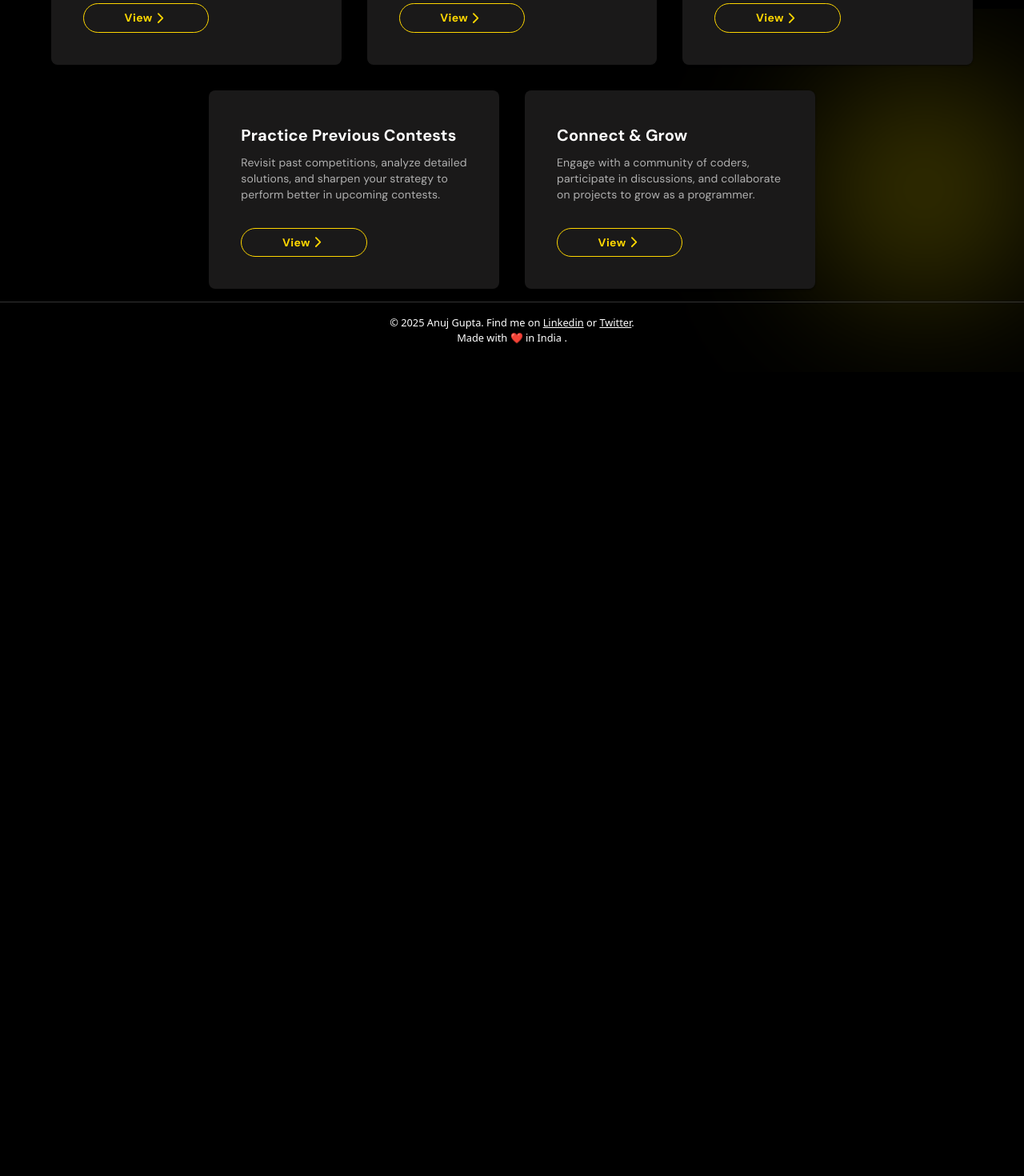
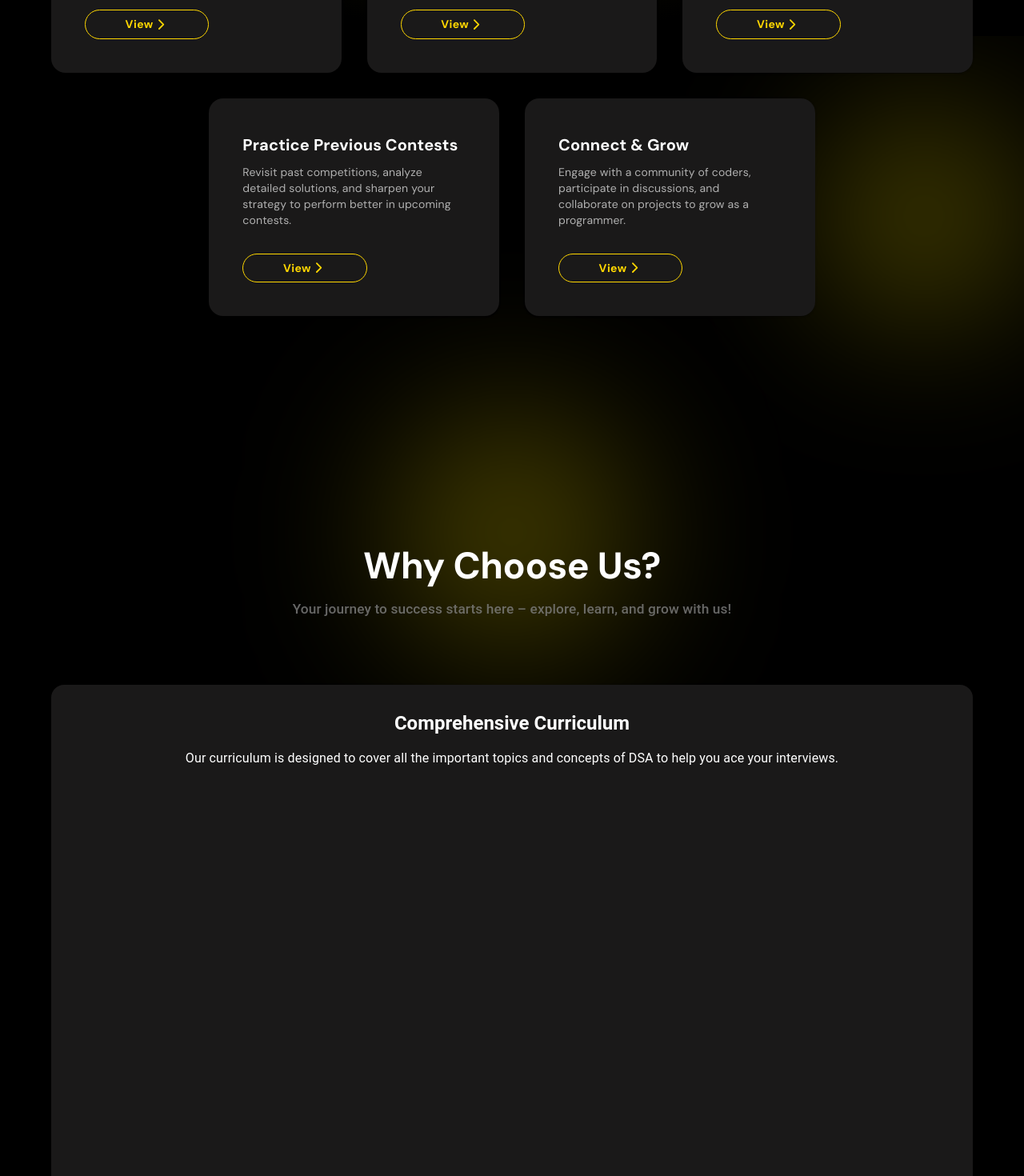
Before and after one commit to a-nuj1/CP-Application-Frontend, a React (Vite) app: page / in a window 1280 px wide. Shown: the part 620-2090 px from the top of the page at 80% size. Before the commit the page ends 1085 px from the top, so only its background shows below. Built offline with nearby package versions, Linux system fonts and the light colour scheme.

Commit message:
section2 continues

```diff
--- a/src/App.css
+++ b/src/App.css
@@ -0,0 +1,44 @@
+/* section1 cards css */
+
+.glow-card {
+    position: relative;
+    border: 2px solid transparent;
+    transition: border 0.3s ease-in-out, box-shadow 0.3s ease-in-out;
+}
+
+.glow-card::before {
+    content: "";
+    position: absolute;
+    top: var(--y, 50%);
+    left: var(--x, 50%);
+    transform: translate(-50%, -50%);
+    width: 550px;
+    height: 550px;
+    background: radial-gradient(var(--glow-color), transparent, transparent);
+    filter: blur(60px);
+    opacity: 0;
+    transition: opacity 0.3s ease-in-out;
+    pointer-events: none;
+    z-index: 0;
+}
+
+.glow-card:hover::before {
+    opacity: 1;
+}
+
+.glow-card::after {
+    content: "";
+    position: absolute;
+    inset: 2px;
+    border-radius: 18px;
+    background: rgba(26, 25, 25, 0.75);
+    backdrop-filter: blur(10px);
+    z-index: -1;
+}
+
+.glow-card:hover {
+    border-color: var(--glow-color);
+    box-shadow: 0 0 5px var(--glow-color);
+}
+
+/* section1 ends here  */
--- a/src/components/pages/Home.jsx
+++ b/src/components/pages/Home.jsx
@@ -1,4 +1,5 @@
 import React from 'react'
+import "../../App.css"
 import Section1 from './Section1'
 import Section2 from './Section2'
 
@@ -7,7 +8,7 @@ function Home() {
   return (
     <>
     <Section1/>
-    {/* <Section2/> */}
+    <Section2/>
     </>
   )
 }
--- a/src/components/pages/Section1.jsx
+++ b/src/components/pages/Section1.jsx
@@ -1,4 +1,4 @@
-import React from "react";
+import React, { useState } from "react";
 import {
   Container,
   Box,
@@ -10,7 +10,50 @@ import {
 } from "@mui/material";
 import { IoChevronForwardOutline } from "react-icons/io5";
 
+import "../../App.css";
+
+const features = [
+  {
+    title: "Master DSA Concepts",
+    desc: "Explore a structured collection of problems and learning paths designed to enhance your algorithmic skills effectively.",
+  },
+  {
+    title: "Compete in Weekly Contests",
+    desc: "Join exciting coding battles, challenge peers, and climb the leaderboard every week to prove your problem-solving skills.",
+  },
+  {
+    title: "Top Problems of the Week",
+    desc: "Solve trending challenges picked by experts, track your progress, and refine your coding approach with real-time insights.",
+  },
+  {
+    title: "Practice Previous Contests",
+    desc: "Revisit past competitions, analyze detailed solutions, and sharpen your strategy to perform better in upcoming contests.",
+  },
+  {
+    title: "Connect & Grow",
+    desc: "Engage with a community of coders, participate in discussions, and collaborate on projects to grow as a programmer.",
+  },
+];
+
+const glowColors = [
+  "rgba(214, 88, 208, 0.5)",
+  "rgba(0, 255, 127, 0.5)",
+  "rgba(30, 144, 255, 0.5)",
+  "rgba(255, 99, 71, 0.5)",
+  "rgba(117, 230, 228, 0.5)",
+];
+
 function Section1() {
+  const handleMouseMove = (e) => {
+    const { left, top, width, height } =
+      e.currentTarget.getBoundingClientRect();
+    const x = ((e.clientX - left) / width) * 100;
+    const y = ((e.clientY - top) / height) * 100;
+
+    e.currentTarget.style.setProperty("--x", `${x}%`);
+    e.currentTarget.style.setProperty("--y", `${y}%`);
+  };
+
   return (
     <Box
       sx={{
@@ -26,6 +69,7 @@ function Section1() {
       }}
     >
       <Container>
+
         {/* Heading */}
         <Typography
           variant="h2"
@@ -34,7 +78,7 @@ function Section1() {
             mb: 1,
             fontFamily: "DM Sans, sans-serif",
             fontWeight: "bold",
-            fontSize: { xs: "1.8rem", sm: "2.5rem", md: "2.8rem" },
+            fontSize: { xs: "1.9rem", sm: "2.8rem", md: "2.9rem" },
             lineHeight: { xs: "1.2", sm: "1.3", md: "1.4" },
           }}
         >
@@ -51,7 +95,7 @@ function Section1() {
             color: "gray",
             mb: 10,
             padding: { xs: "0 1rem", sm: "0 2rem", md: "0 8rem" },
-            fontSize: { xs: "0.85rem", sm: "0.85rem", md: "1.05rem" },
+            fontSize: { xs: "0.89rem", sm: "0.89rem", md: "1.08rem" },
             opacity: 0.8,
           }}
         >
@@ -63,32 +107,13 @@ function Section1() {
 
         {/* Cards */}
         <Grid container spacing={4} justifyContent="center">
-          {[
-            {
-              title: "Master DSA Concepts",
-              desc: "Explore a structured collection of problems and learning paths designed to enhance your algorithmic skills effectively.",
-            },
-            {
-              title: "Compete in Weekly Contests",
-              desc: "Join exciting coding battles, challenge peers, and climb the leaderboard every week to prove your problem-solving skills.",
-            },
-            {
-              title: "Top Problems of the Week",
-              desc: "Solve trending challenges picked by experts, track your progress, and refine your coding approach with real-time insights.",
-            },
-            {
-              title: "Practice Previous Contests",
-              desc: "Revisit past competitions, analyze detailed solutions, and sharpen your strategy to perform better in upcoming contests.",
-            },
-            {
-              title: "Connect & Grow",
-              desc: "Engage with a community of coders, participate in discussions, and collaborate on projects to grow as a programmer.",
-            },
-          ].map((feature, index) => (
+          {features.map((feature, index) => (
             <Grid item xs={12} sm={6} md={4} key={index}>
               <Card
+                className="glow-card"
+                onMouseMove={handleMouseMove}
                 sx={{
-                  backgroundColor: "#1a1919",
+                  background: "rgba(26, 25, 25, 1)",
                   color: "white",
                   textAlign: "left",
                   height: "100%",
@@ -96,8 +121,10 @@ function Section1() {
                   flexDirection: "column",
                   justifyContent: "space-between",
                   p: 3,
-                  borderRadius: "8px",
-                  // boxShadow: "0px 0px 10px rgba(255, 230, 0, 0.3)",
+                  borderRadius: "18px",
+                  position: "relative",
+                  overflow: "hidden",
+                  "--glow-color": glowColors[index % glowColors.length],
                 }}
               >
                 <CardContent sx={{ flex: 1, paddingLeft: 2 }}>
@@ -145,6 +172,7 @@ function Section1() {
             </Grid>
           ))}
         </Grid>
+
       </Container>
 
       <Box
--- a/src/components/pages/Section2.jsx
+++ b/src/components/pages/Section2.jsx
@@ -1,51 +1,103 @@
 import React from "react";
-import { Grid, Typography, Box } from "@mui/material";
+import {
+  Grid,
+  Typography,
+  Box,
+  Container,
+  Card,
+  CardContent,
+} from "@mui/material";
 
 function Section2() {
   return (
-    // <Grid container spacing={2} sx={{ height: "100vh", padding: "2rem" , backgroundColor: "green"}}>
-    //   {/* Left Section (0.5fr) */}
-    //   <Grid item xs={12} md={4} sx={{ display: "flex", alignItems: "center", justifyContent: "center" }}>
-    //     <Box>
-    //       <Typography variant="h4" fontWeight="bold">
-    //         Know More About Us
-    //       </Typography>
-    //       <Typography variant="body1">
-    //         Why to Choose CodeCompete
-    //       </Typography>
-    //     </Box>
-    //   </Grid>
+    <Box
+      sx={{
+        // minHeight: "100vh",
+        backgroundRepeat: "no-repeat",
+        color: "white",
+        display: "flex",
+        flexDirection: "column",
+        alignItems: "center",
+        px: 3,
+        mt: 10,
+        position: "relative",
+      }}
+    >
+      {/* Blur Circle Positioned at the Top */}
+      <Box
+        sx={{
+          width: "300px",
+          height: "300px",
+          borderRadius: "50%",
+          backgroundColor: "rgba(255, 230, 0, 0.28)",
+          filter: "blur(100px)",
+          position: "absolute",
+          top: 40,
+          left: "50%",
+          transform: "translateX(-50%)",
+          zIndex: -1,
+          pointerEvents: "none",
+        }}
+      />
 
-    //   {/* Right Section (1fr) */}
-    //   <Grid item xs={12} md={8} sx={{ display: "flex", alignItems: "center", justifyContent: "center" }}>
-    //     <Box>
-    //       <Typography variant="h5" fontWeight="bold">
-    //         You will get to know about the latest technologies and trends in the coding world.
-    //       </Typography>
-    //       <Typography variant="body2">
-    //         here will be image
-    //       </Typography>
-    //     </Box>
-    //   </Grid>
-    // </Grid>
+      <Container sx={{ textAlign: "center", mt: "25vh" }}>
+        {/* Heading */}
+        <Typography
+          variant="h2"
+          sx={{
+            mb: 1,
+            // borderTop: "1px dotted gray",
+            fontFamily: "DM Sans, sans-serif",
+            fontWeight: "bold",
+            fontSize: { xs: "1.9rem", sm: "2.8rem", md: "2.9rem" },
+            lineHeight: { xs: "1.2", sm: "1.3", md: "1.4" },
+          }}
+        >
+          Why Choose Us?
+        </Typography>
 
-    <Box
-      minHeight={"100vh"}
-      display="flex"
-      alignItems="center"
-      justifyContent="center"
+        {/* Subheading */}
+        <Typography
+          variant="h6"
+          sx={{
+            color: "gray",
+            mb: 10,
+            padding: { xs: "0 1rem", sm: "0 2rem", md: "0 8rem" },
+            fontSize: { xs: "0.89rem", sm: "0.89rem", md: "1.08rem" },
+            opacity: 0.8,
+          }}
+        >
+          Your journey to success starts here – explore, learn, and grow with
+          us!
+        </Typography>
 
-    >
-      <Typography variant="h4" fontWeight="bold">
-        Know More About Us
-      </Typography>
-      <Typography variant="body1">
-        Why to Choose CodeCompete
-      </Typography>
+        <Card
+          sx={{
+            height: "80vh",
+            width: "100%",
+            background: "rgba(26, 25, 25, 1)",
+            color: "white",
+            borderRadius: "1rem",
+            p: 2,
+            mb: 2,
+            display: "flex",
+            flexDirection: "column",
+            alignItems: "center",
+          }}
+        >
+          <CardContent>
+            <Typography variant="h5" sx={{ fontWeight: "bold" }}>
+              Comprehensive Curriculum
+            </Typography>
+            <Typography sx={{ mt: 2, textAlign: "center" }}>
+              Our curriculum is designed to cover all the important topics and
+              concepts of DSA to help you ace your interviews.
+            </Typography>
+          </CardContent>
+        </Card>
 
+      </Container>
     </Box>
-
-
   );
 }
 
```
